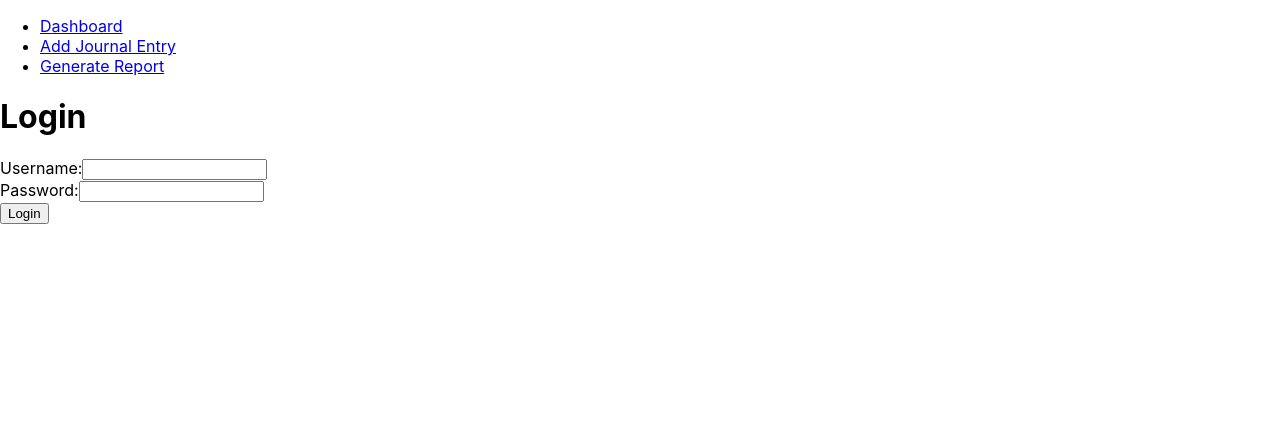
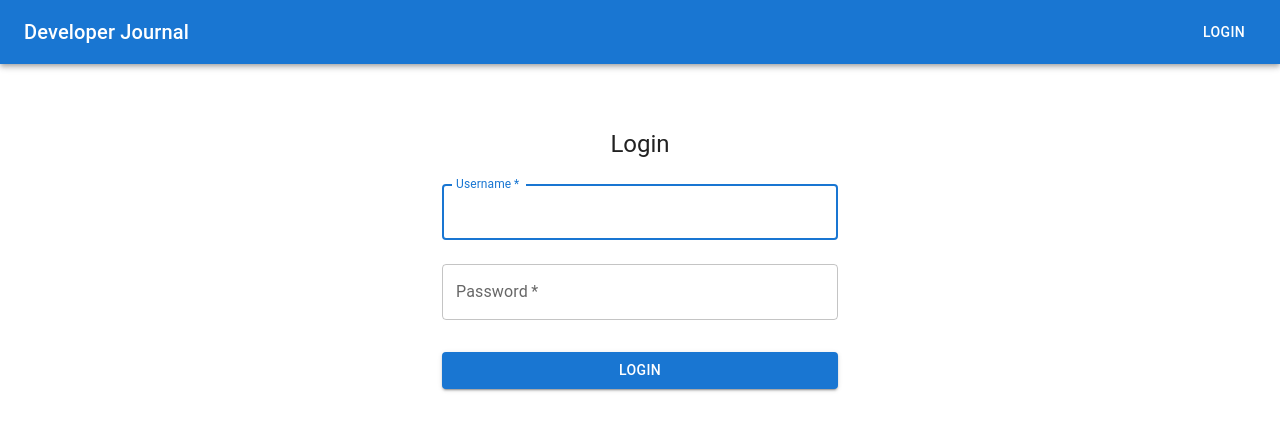
Before and after one commit to sebastian46/developers-journal, a React (Create React App) app in the folder frontend/: page /login in a window 1280 px wide. Shown: the top 430 px of the page. Built offline with nearby package versions, Linux system fonts and the light colour scheme.

Commit message:
Using MUI for UI components

```diff
--- a/frontend/package.json
+++ b/frontend/package.json
@@ -3,6 +3,10 @@
   "version": "0.1.0",
   "private": true,
   "dependencies": {
+    "@emotion/react": "^11.11.1",
+    "@emotion/styled": "^11.11.0",
+    "@mui/icons-material": "^5.14.18",
+    "@mui/material": "^5.14.18",
     "@testing-library/jest-dom": "^5.17.0",
     "@testing-library/react": "^13.4.0",
     "@testing-library/user-event": "^13.5.0",
--- a/frontend/src/App.js
+++ b/frontend/src/App.js
@@ -7,12 +7,20 @@ import ReportGenerator from "./components/ReportGenerator";
 import NavBar from "./components/NavBar";
 import { AuthProvider } from "./AuthProvider";
 import PrivateRoute from "./PrivateRoute";
+import { createTheme, ThemeProvider, CssBaseline } from "@mui/material";
+import Container from "@mui/material/Container";
+// Create a theme instance.
+const theme = createTheme({
+  // Customize your theme here
+});
 
 function App() {
   return (
+    <ThemeProvider theme={theme}>
       <AuthProvider>
         <Router>
           <NavBar />
+          <Container>
             <Routes>
               <Route path="/" element={<LoginPage />} />
               <Route path="/login" element={<LoginPage />} />
@@ -41,8 +49,10 @@ function App() {
                 }
               />
             </Routes>
+          </Container>
         </Router>
       </AuthProvider>
+    </ThemeProvider>
   );
 }
 
--- a/frontend/src/AuthProvider.js
+++ b/frontend/src/AuthProvider.js
@@ -1,4 +1,4 @@
-import React, { createContext, useContext, useState } from "react";
+import React, { createContext, useContext, useState, useEffect } from "react";
 
 const AuthContext = createContext(null);
 
@@ -7,26 +7,27 @@ export const useAuth = () => useContext(AuthContext);
 export const AuthProvider = ({ children }) => {
   const [isAuthenticated, setIsAuthenticated] = useState(false);
 
-  // Call this function when you want to authenticate the user
+  useEffect(() => {
+    checkAuth();
+  }, []); // Empty dependency array to run only once on mount
+
   const login = (token) => {
     localStorage.setItem("token", token);
     setIsAuthenticated(true);
   };
 
-  // Call this function to check if user is authenticated
   const checkAuth = () => {
     const token = localStorage.getItem("token");
     setIsAuthenticated(!!token);
   };
 
-  // Call this when you want to log out the user
   const logout = () => {
     localStorage.removeItem("token");
     setIsAuthenticated(false);
   };
 
   return (
-    <AuthContext.Provider value={{ isAuthenticated, login, logout, checkAuth }}>
+    <AuthContext.Provider value={{ isAuthenticated, login, logout }}>
       {children}
     </AuthContext.Provider>
   );
--- a/frontend/src/components/Dashboard.js
+++ b/frontend/src/components/Dashboard.js
@@ -1,5 +1,22 @@
 import React, { useState, useEffect } from "react";
-import { Link } from "react-router-dom";
+import { Link as RouterLink } from "react-router-dom";
+import {
+  Container,
+  Typography,
+  Button,
+  List,
+  ListItem,
+  ListItemText,
+  CircularProgress,
+  Box,
+  Accordion,
+  AccordionSummary,
+  AccordionDetails,
+  Card,
+  CardContent,
+  CardActions,
+} from "@mui/material";
+import ExpandMoreIcon from "@mui/icons-material/ExpandMore";
 
 function Dashboard() {
   const [entries, setEntries] = useState([]); // State to hold the journal entries
@@ -38,27 +55,65 @@ function Dashboard() {
   }, []);
 
   return (
-    <div>
-      <h1>Dashboard</h1>
-      <p>Welcome to your journal dashboard!</p>
-      <div>
-        <Link to="/journal-entry">Add New Journal Entry</Link>
-      </div>
-      <div>
-        <Link to="/report-generator">Generate Report</Link>
-      </div>
-      <div>
-        <h2>Recent Entries</h2>
-        <ul>
-          {entries.map((entry) => (
-            <li key={entry._id}>
-              {entry.date}: {entry.title}
-            </li>
-          ))}
-        </ul>
-      </div>
-      {/* Additional dashboard features can be added here */}
-    </div>
+    <Container>
+      <Typography variant="h2" component="h1" gutterBottom>
+        Dashboard
+      </Typography>
+      <Typography paragraph>Welcome to the Dashboard</Typography>
+      <Box sx={{ display: "flex", justifyContent: "space-between", mb: 4 }}>
+        <Button
+          variant="contained"
+          color="primary"
+          component={RouterLink}
+          to="/journal-entry"
+        >
+          Add New Journal Entry
+        </Button>
+        <Button
+          variant="outlined"
+          color="secondary"
+          component={RouterLink}
+          to="/report-generator"
+        >
+          Generate Report
+        </Button>
+      </Box>
+      <Card>
+        <CardContent>
+          <Typography variant="h5" component="h2">
+            Recent Entries
+          </Typography>
+          {loading ? (
+            <CircularProgress />
+          ) : error ? (
+            <Typography color="error">{error}</Typography>
+          ) : (
+            <List>
+              {entries.map((entry) => (
+                <Accordion key={entry._id}>
+                  <AccordionSummary
+                    expandIcon={<ExpandMoreIcon />}
+                    aria-controls="panel1a-content"
+                    id="panel1a-header"
+                  >
+                    <ListItemText
+                      primary={new Date(entry.date).toLocaleDateString()}
+                      secondary={entry.title}
+                    />
+                  </AccordionSummary>
+                  <AccordionDetails>
+                    <Typography variant="body2">{entry.details}</Typography>
+                  </AccordionDetails>
+                </Accordion>
+              ))}
+            </List>
+          )}
+        </CardContent>
+        <CardActions>
+          {/* Add actions for the card like 'View All' if needed */}
+        </CardActions>
+      </Card>
+    </Container>
   );
 }
 
--- a/frontend/src/components/JournalEntryForm.js
+++ b/frontend/src/components/JournalEntryForm.js
@@ -1,4 +1,12 @@
 import React, { useState } from "react";
+import {
+  Container,
+  TextField,
+  Button,
+  Typography,
+  Box,
+  CssBaseline,
+} from "@mui/material";
 
 function JournalEntryForm() {
   const [entry, setEntry] = useState({
@@ -46,43 +54,73 @@ function JournalEntryForm() {
   };
 
   return (
-    <div>
-      <h1>Add Journal Entry</h1>
-      {error && <p className="error">{error}</p>}{" "}
-      {/* Display any error message */}
-      <form onSubmit={handleSubmit}>
-        <div>
-          <label>Date:</label>
-          <input
+    <Container component="main" maxWidth="sm">
+      <CssBaseline />
+      <Box
+        sx={{
+          marginTop: 8,
+          display: "flex",
+          flexDirection: "column",
+          alignItems: "center",
+        }}
+      >
+        <Typography component="h1" variant="h5">
+          Add Journal Entry
+        </Typography>
+        {error && (
+          <Typography color="error" align="center">
+            {error}
+          </Typography>
+        )}
+        <Box component="form" onSubmit={handleSubmit} noValidate sx={{ mt: 1 }}>
+          <TextField
+            margin="normal"
+            required
+            fullWidth
+            id="date"
+            label="Date"
+            name="date"
             type="date"
-            name="date"
+            InputLabelProps={{ shrink: true }}
             value={entry.date}
             onChange={handleChange}
+            sx={{ mb: 3 }}
+          />
+          <TextField
+            margin="normal"
             required
-          />
-        </div>
-        <div>
-          <label>Title:</label>
-          <input
-            type="text"
+            fullWidth
+            id="title"
+            label="Title"
             name="title"
+            autoComplete="title"
+            autoFocus
             value={entry.title}
             onChange={handleChange}
+          />
+          <TextField
+            margin="normal"
             required
-          />
-        </div>
-        <div>
-          <label>Details:</label>
-          <textarea
+            fullWidth
             name="details"
+            label="Details"
+            id="details"
+            multiline
+            rows={4}
             value={entry.details}
             onChange={handleChange}
-            required
           />
-        </div>
-        <button type="submit">Submit</button>
-      </form>
-    </div>
+          <Button
+            type="submit"
+            fullWidth
+            variant="contained"
+            sx={{ mt: 3, mb: 2 }}
+          >
+            Submit
+          </Button>
+        </Box>
+      </Box>
+    </Container>
   );
 }
 
--- a/frontend/src/components/LoginPage.js
+++ b/frontend/src/components/LoginPage.js
@@ -1,6 +1,14 @@
 import React, { useState } from "react";
 import { useNavigate } from "react-router-dom";
 import { useAuth } from "../AuthProvider";
+import {
+  Container,
+  Box,
+  TextField,
+  Button,
+  Typography,
+  CssBaseline,
+} from "@mui/material";
 
 function LoginPage() {
   // If you are using React Router, history is passed down to route components
@@ -49,31 +57,60 @@ function LoginPage() {
   };
 
   return (
-    <div>
-      <h1>Login</h1>
-      {errorMessage && <p className="error">{errorMessage}</p>}
-      <form onSubmit={handleLogin}>
-        <div>
-          <label>Username:</label>
-          <input
-            type="text"
+    <Container component="main" maxWidth="xs">
+      <CssBaseline />
+      <Box
+        sx={{
+          marginTop: 8,
+          display: "flex",
+          flexDirection: "column",
+          alignItems: "center",
+        }}
+      >
+        <Typography component="h1" variant="h5">
+          Login
+        </Typography>
+        {errorMessage && (
+          <Typography color="error" align="center">
+            {errorMessage}
+          </Typography>
+        )}
+        <Box component="form" onSubmit={handleLogin} noValidate sx={{ mt: 1 }}>
+          <TextField
+            variant="outlined"
+            margin="normal"
+            required
+            fullWidth
+            label="Username"
+            name="username"
+            autoComplete="username"
+            autoFocus
             value={username}
             onChange={(e) => setUsername(e.target.value)}
+          />
+          <TextField
+            variant="outlined"
+            margin="normal"
             required
-          />
-        </div>
-        <div>
-          <label>Password:</label>
-          <input
+            fullWidth
+            name="password"
+            label="Password"
             type="password"
+            autoComplete="current-password"
             value={password}
             onChange={(e) => setPassword(e.target.value)}
-            required
           />
-        </div>
-        <button type="submit">Login</button>
-      </form>
-    </div>
+          <Button
+            type="submit"
+            fullWidth
+            variant="contained"
+            sx={{ mt: 3, mb: 2 }}
+          >
+            Login
+          </Button>
+        </Box>
+      </Box>
+    </Container>
   );
 }
 
--- a/frontend/src/components/NavBar.js
+++ b/frontend/src/components/NavBar.js
@@ -1,22 +1,53 @@
 import React from "react";
-import { Link } from "react-router-dom";
+import { Link as RouterLink, useNavigate } from "react-router-dom"; // Import useNavigate hook
+import {
+  AppBar,
+  Toolbar,
+  Typography,
+  IconButton,
+  Avatar,
+  Button,
+} from "@mui/material";
+import { useAuth } from "../AuthProvider";
 
 function NavBar() {
+  const { isAuthenticated, logout } = useAuth();
+  const navigate = useNavigate(); // Hook for navigation
+  const userIcon = null; // Replace with user's icon if you have one
+
+  const handleLogout = () => {
+    logout();
+    navigate("/login"); // Redirect to login page after logout
+  };
+
   return (
-    <nav>
-      <ul>
-        <li>
-          <Link to="/dashboard">Dashboard</Link>
-        </li>
-        <li>
-          <Link to="/journal-entry">Add Journal Entry</Link>
-        </li>
-        <li>
-          <Link to="/report-generator">Generate Report</Link>
-        </li>
-        {/* Add more navigation links as needed */}
-      </ul>
-    </nav>
+    <AppBar position="static">
+      <Toolbar>
+        <Typography variant="h6" component="div" sx={{ flexGrow: 1 }}>
+          Developer Journal
+        </Typography>
+        {isAuthenticated ? (
+          <>
+            <IconButton
+              color="inherit"
+              onClick={() => navigate("/profile")} // Replace "/profile" with the actual profile path
+              sx={{ p: 0 }}
+            >
+              <Avatar src={userIcon} alt="User">
+                {!userIcon && "U"} {/* Default text if no icon is available */}
+              </Avatar>
+            </IconButton>
+            <Button color="inherit" onClick={handleLogout}>
+              Logout
+            </Button>
+          </>
+        ) : (
+          <Button color="inherit" component={RouterLink} to="/login">
+            Login
+          </Button>
+        )}
+      </Toolbar>
+    </AppBar>
   );
 }
 
```
Also changed, not shown: 1 other file (tests, documents, lock files or other folders). Lines whose indentation alone changed are shown as unchanged.
